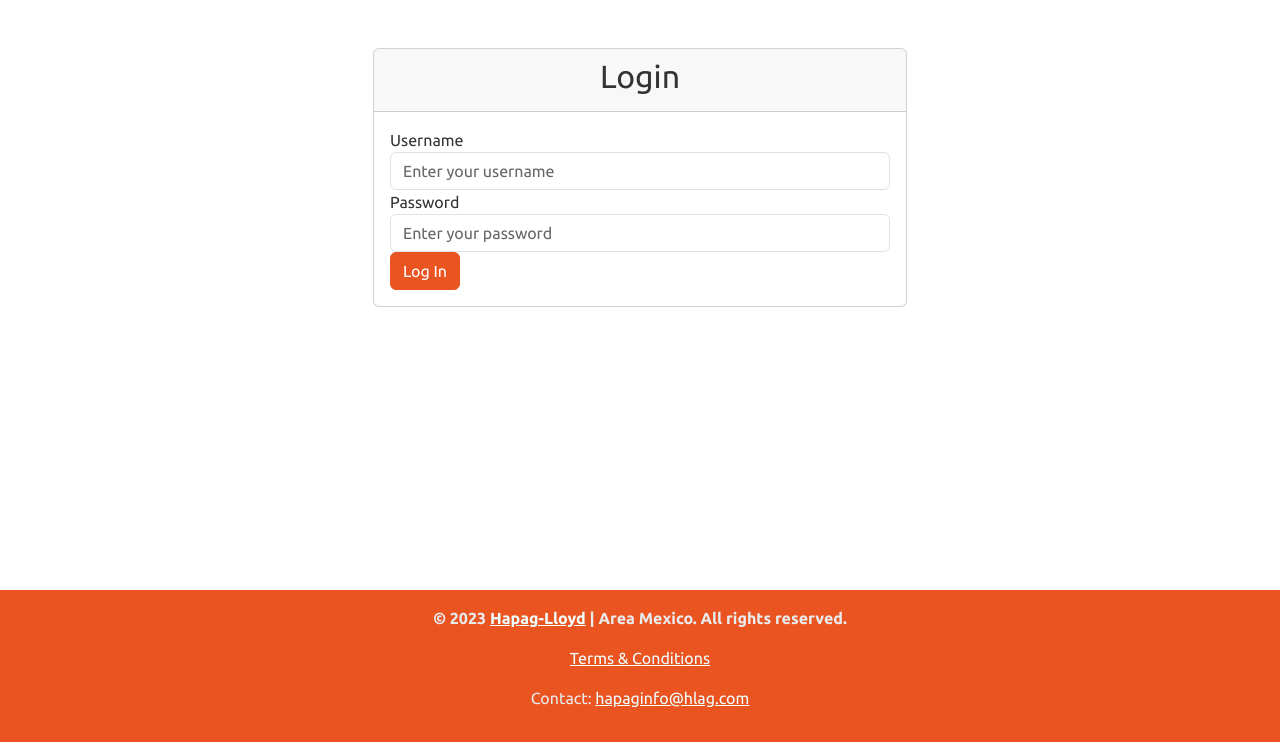
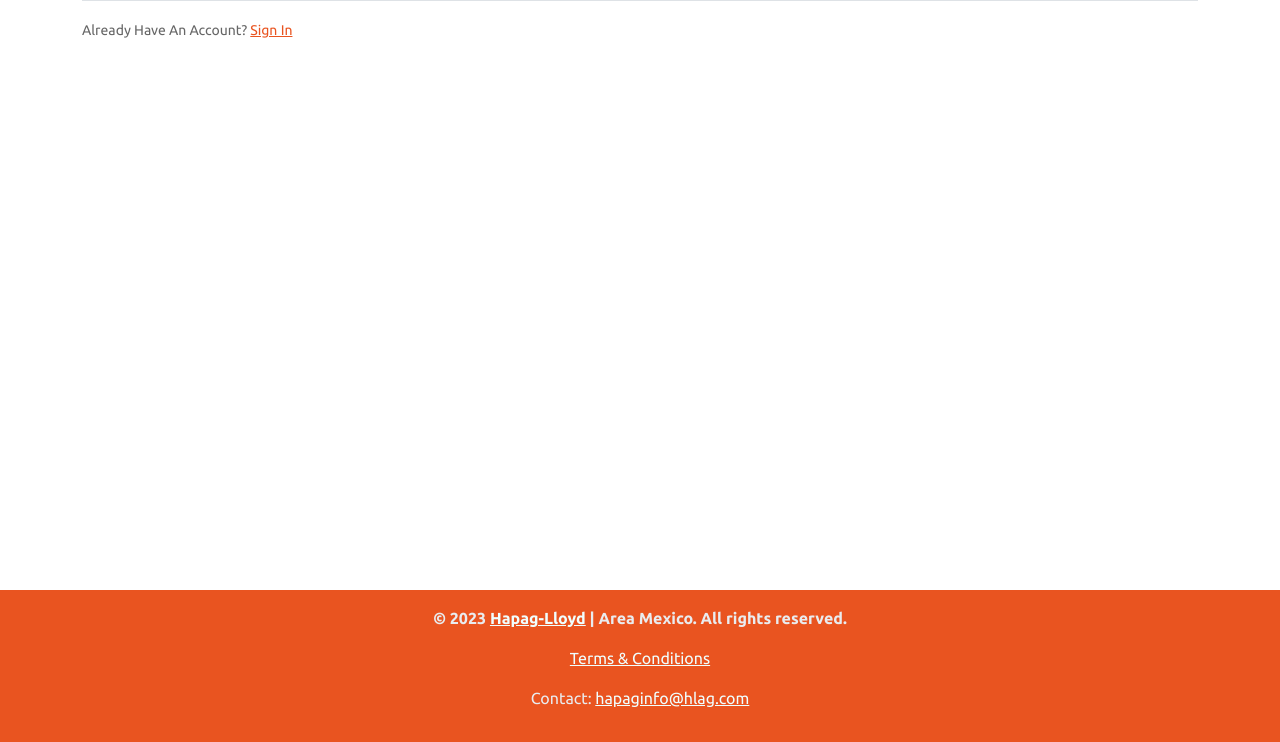
Before and after one commit to maganhg/Test1, a Flask app: page /itiva/login in a window 1280 px wide. Shown: the part 58-800 px from the top of the page. Run offline with Flask 3, Linux system fonts and the light colour scheme; some libraries are stand-ins or nearby versions.

Commit message:
FridayCommit

```diff
--- a/app.py
+++ b/app.py
@@ -14,6 +14,8 @@ bootstrap = Bootstrap(app)
 #-----------------------------------------------------------------
 #Main templates
 #---------------------
+
+
 @app.route('/itiva')
 def upload_form():
     return render_template('upload.html')
@@ -30,6 +32,8 @@ def free_kitten():
 #-----------------------------------------------------------------
 #404 Errors
 #---------------------
+
+
 @app.errorhandler(404)
 def page_not_found(e):
     if request.path.startswith('/itiva/'):
@@ -41,6 +45,8 @@ def page_not_found(e):
 #-----------------------------------------------------------------
 #Test templates
 #---------------------
+
+
 @app.route('/itiva/login')
 def login():
     return render_template('login.html')
--- a/templates/login.html
+++ b/templates/login.html
@@ -3,29 +3,11 @@
 {% block title %}ITIVA Log in{% endblock %}
 
 {% block content %}
-<div class="container">
-  <div class="row justify-content-center mt-5">
-    <div class="col-md-6">
-      <div class="card">
-        <div class="card-header text-center">
-          <h2>Login</h2>
-        </div>
-        <div class="card-body">
-          <form method="POST" action="{{ url_for('login') }}">
-            <div class="form-group">
-              <label for="username">Username</label>
-              <input type="text" class="form-control" id="username" name="username" placeholder="Enter your username" required>
-            </div>
-            <div class="form-group">
-              <label for="password">Password</label>
-              <input type="password" class="form-control" id="password" name="password" placeholder="Enter your password" required>
-            </div>
-            <button type="submit" class="btn btn-primary btn-block">Log In</button>
-          </form>
-        </div>
-      </div>
-    </div>
-  </div>
+
+<div class="border-top pt-3">
+    <small class="text-muted">
+        Already Have An Account? <a class="ml-2" href="{{ url_for('login') }}">Sign In</a>
+    </small>
 </div>
 
 {% endblock %}
```
